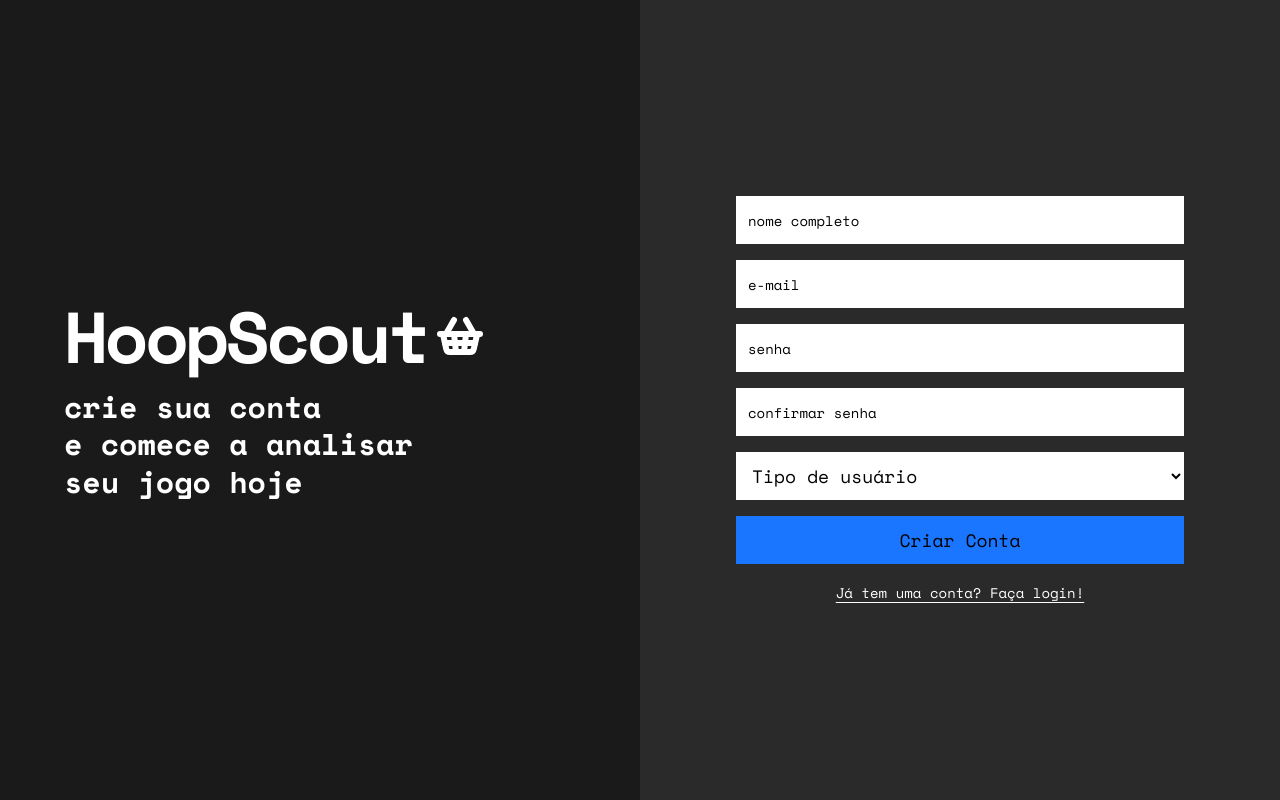
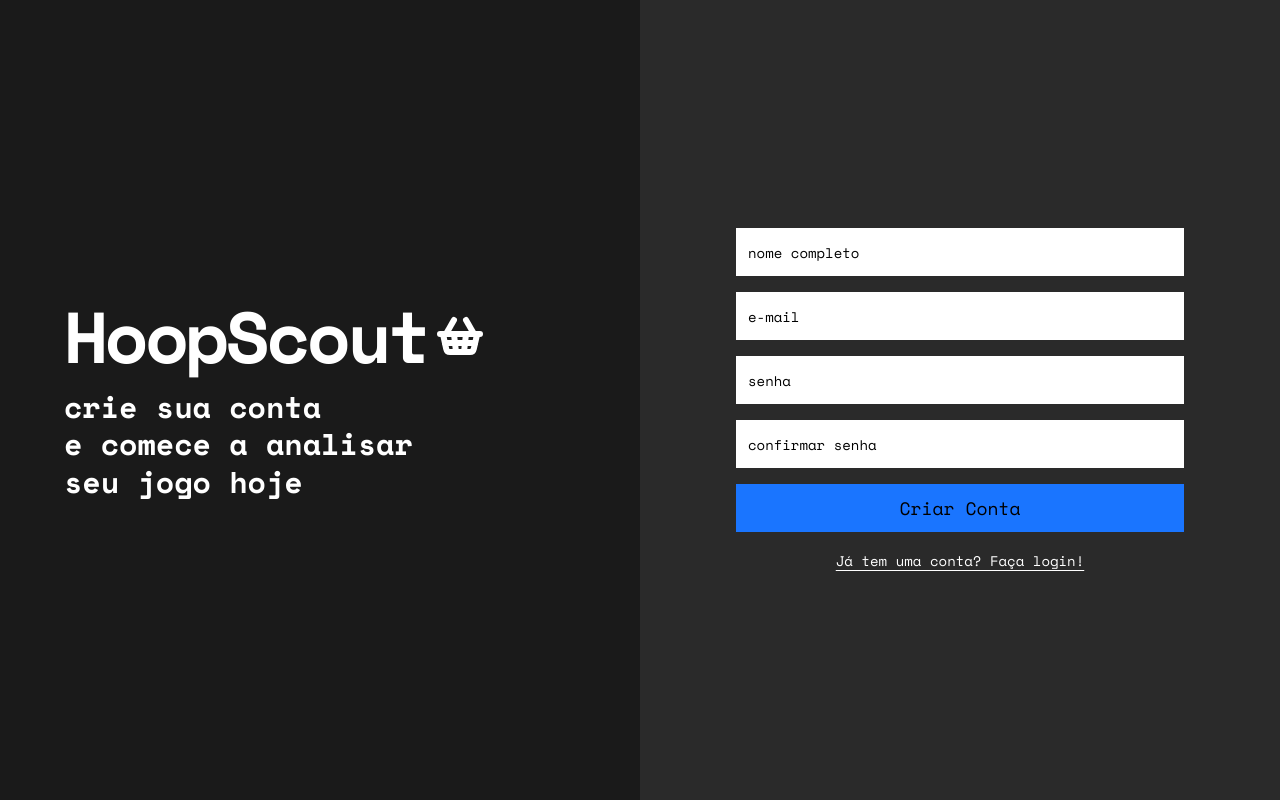
Before and after one commit to brenolino/hoop-scout, a Next.js app: page /cadastro in a window 1280 px wide. Built offline with nearby package versions, Linux system fonts and the light colour scheme.

Commit message:
Captura usuario logado

```diff
--- a/app/cadastro/page.tsx
+++ b/app/cadastro/page.tsx
@@ -10,7 +10,6 @@ type FormData = {
   email: string;
   senha: string;
   confirmarSenha: string;
-  role: string;
 };
 
 type Errors = {
@@ -18,7 +17,6 @@ type Errors = {
   email?: string;
   senha?: string;
   confirmarSenha?: string;
-  role?: string;
 };
 
 export default function CadastroPage() {
@@ -27,7 +25,6 @@ export default function CadastroPage() {
     email: "",
     senha: "",
     confirmarSenha: "",
-    role: "",
   });
 
   const [errors, setErrors] = useState<Errors>({});
@@ -55,7 +52,6 @@ export default function CadastroPage() {
     if (!formData.senha) newErrors.senha = "Senha é obrigatória";
     if (!formData.confirmarSenha) newErrors.confirmarSenha = "Confirmação de senha é obrigatória";
     else if (formData.senha !== formData.confirmarSenha) newErrors.confirmarSenha = "As senhas não coincidem";
-    if (!formData.role) newErrors.role = "Selecione um tipo de usuário";
 
     setErrors(newErrors);
 
@@ -72,7 +68,6 @@ export default function CadastroPage() {
       name: formData.nome,
       email: formData.email,
       password: formData.senha,
-      role: formData.role,
     }
     try {
       const response = await fetch("http://localhost:8083/signup", {
@@ -90,7 +85,6 @@ export default function CadastroPage() {
           email: "",
           senha: "",
           confirmarSenha: "",
-          role: "",
         });
         setTimeout(() => {
           handleRedirectLogin()
@@ -164,20 +158,6 @@ export default function CadastroPage() {
             value={formData.confirmarSenha}
           />
           {errors.confirmarSenha && <p className="text-red-500 text-sm">{errors.confirmarSenha}</p>}
-
-          <select
-            name="role"
-            className="h-12 w-full bg-white border-0 text-black text-lg rounded-none px-3"
-            onChange={handleChange}
-            value={formData.role}
-          >
-            <option value="" disabled>Tipo de usuário</option>
-            <option value="user">User</option>
-            <option value="coach">Coach</option>
-            <option value="athlete">Athlete</option>
-          </select>
-          {errors.role && <p className="text-red-500 text-sm">{errors.role}</p>}
-
           <Button
             className="w-full h-12 bg-[#1a75ff] hover:bg-[#1a75ff]/90 rounded-none text-lg font-medium"
             onClick={verValores}
--- a/app/page.tsx
+++ b/app/page.tsx
@@ -8,7 +8,19 @@ import { useState } from "react";
 export default function LoginPage() {
   const [email, setEmail] = useState('');
   const [password, setPassword] = useState('');
-
+  function decodeJWT(token: string) {
+    try {
+      const parts = token.split('.');
+      if (parts.length !== 3) {
+          throw new Error('Token inválido');
+      }
+      const decodedPayload = JSON.parse(atob(parts[1]));
+      console.log(decodedPayload)
+      localStorage.setItem('user', JSON.stringify(decodedPayload));
+    }catch (error: any) {
+      console.error('Erro ao decodificar JWT:', error);
+    }
+  }
   const handleLogin = async () => {
     const response = await fetch('http://localhost:8083/login', {
       method: 'POST',
@@ -20,6 +32,7 @@ export default function LoginPage() {
 
     if (response.ok) {
       const data = await response.json();
+      decodeJWT(data.token)
       localStorage.setItem('jwtToken', data.token);
       window.location.href = '/dashboard';
     } else {
```
